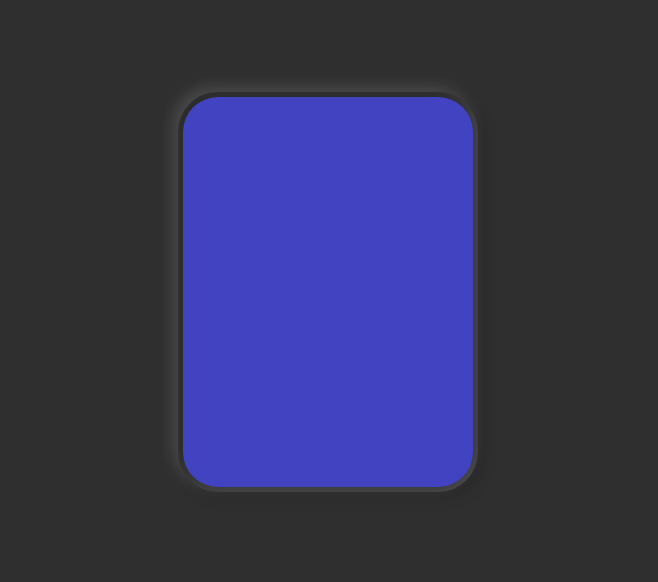
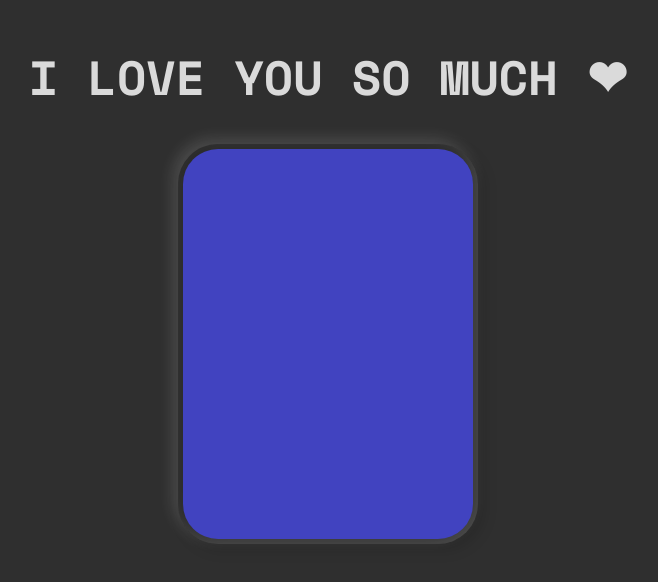
Before and after one commit to Jettiso/soft-box-shadow, a plain HTML site: page index.html in a window 1280 px wide. Shown: the part 108-690 px from the top of the page, without its empty margins (312-970 px from the left). Drawn offline with nearby package versions, Linux system fonts and the light colour scheme.

Commit message:
save all

```diff
--- a/index.html
+++ b/index.html
@@ -8,6 +8,9 @@
     <link rel="stylesheet" href="styles.css">
 </head>
 <body>
-    <div class="card"></div>
+    <h1>I LOVE YOU SO MUCH ❤</h1>
+    <div class="card">
+
+    </div>
 </body>
 </html>
--- a/styles.css
+++ b/styles.css
@@ -1,3 +1,4 @@
+@import url('https://fonts.googleapis.com/css2?family=Space+Mono:wght@700&display=swap');
 * {
     margin: 0;
     padding: 0;
@@ -10,7 +11,7 @@ body {
     justify-content: center;
     align-items: center;
     min-height: 100vh;
-
+    flex-direction: column;
 }
 
 .card {
@@ -39,3 +40,10 @@ body {
     transform: translate(40px, -40px);
     box-shadow: -30px 30px 50px rgba(0, 0, 0, 0.1);
 }
+
+h1 {
+    margin-bottom: 2rem;
+    font-family: 'Space Mono', monospace;
+    font-size: 3rem;
+    color: rgb(218, 218, 218);
+}
```
